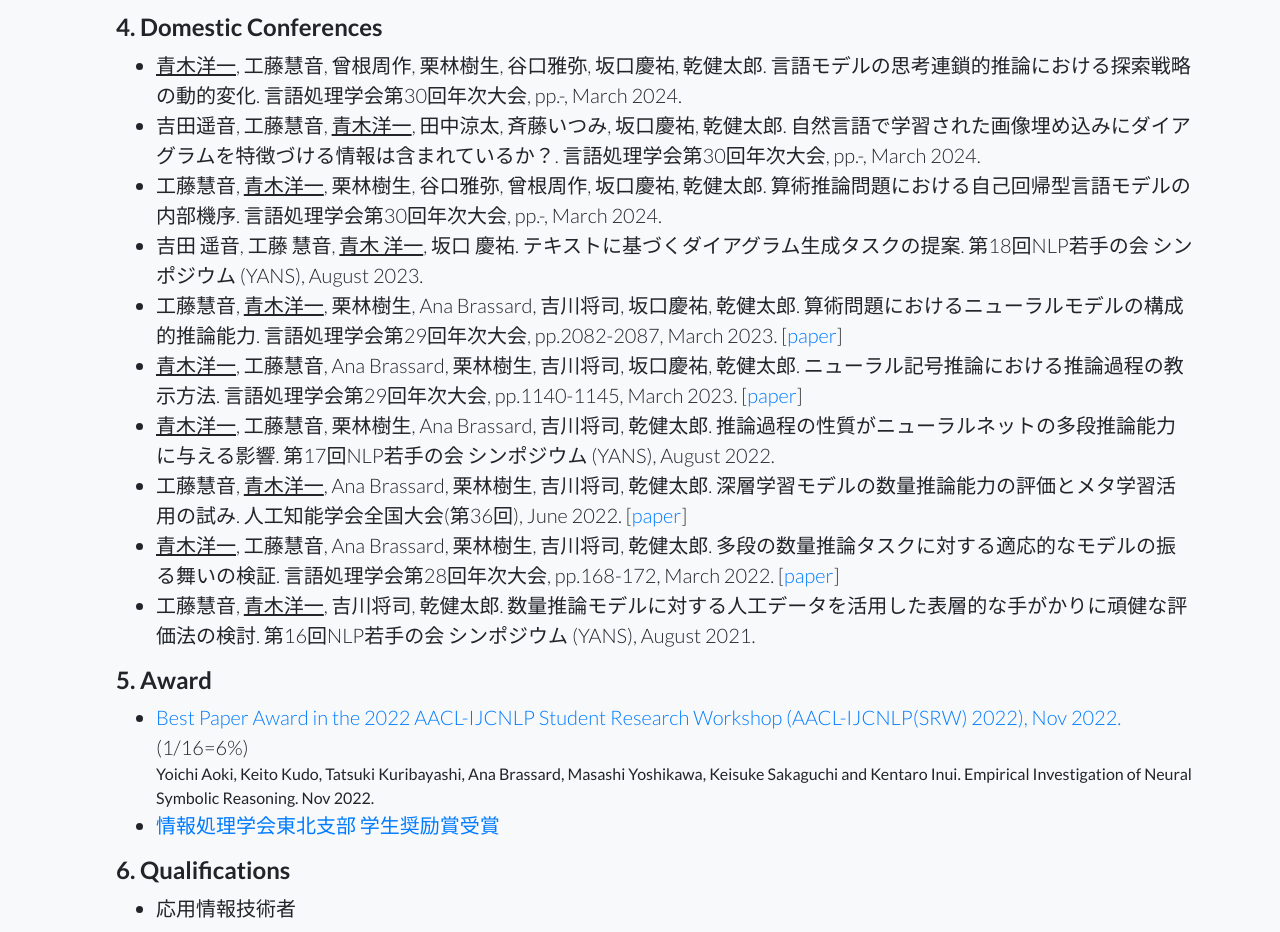
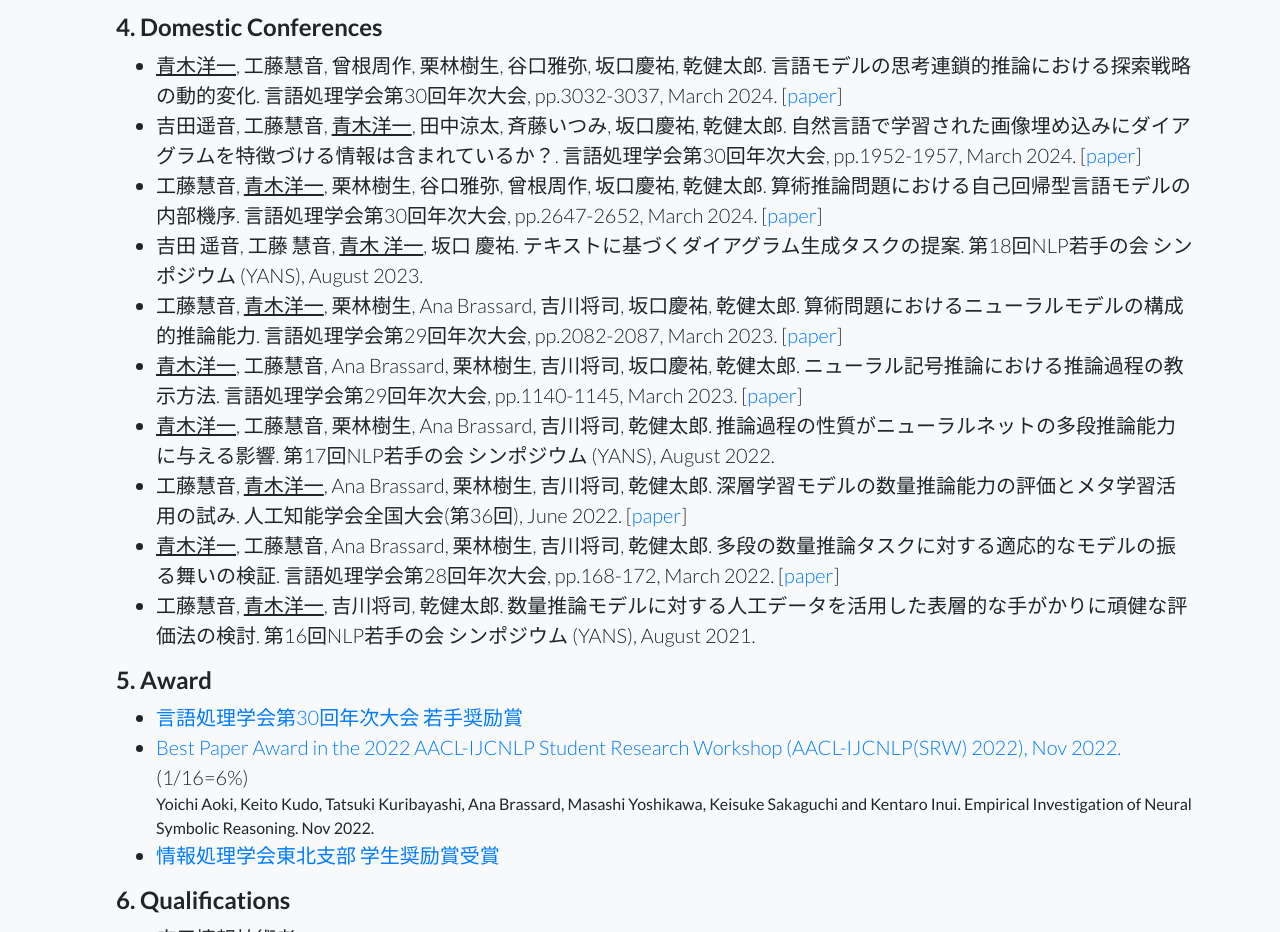
Before and after one commit to ao1neko/ao1neko.github.io, a website: page index.html in a window 1280 px wide. Shown: the part 914-1846 px from the top of the page. Drawn offline with Linux system fonts and the light colour scheme.

Commit message:
add 2024/3/16

```diff
--- a/index.html
+++ b/index.html
@@ -71,9 +71,9 @@
             <div class="mb-8">
               <h4>4. Domestic Conferences</h4>
             <ul>
-              <li class="lead mb-0"><u>青木洋一</u>, 工藤慧音, 曾根周作, 栗林樹生, 谷口雅弥, 坂口慶祐, 乾健太郎. 言語モデルの思考連鎖的推論における探索戦略の動的変化. 言語処理学会第30回年次大会, pp.-, March 2024.</li>
-              <li class="lead mb-0">吉田遥音, 工藤慧音, <u>青木洋一</u>, 田中涼太, 斉藤いつみ, 坂口慶祐, 乾健太郎. 自然言語で学習された画像埋め込みにダイアグラムを特徴づける情報は含まれているか？. 言語処理学会第30回年次大会, pp.-, March 2024.</li>
-              <li class="lead mb-0">工藤慧音, <u>青木洋一</u>, 栗林樹生, 谷口雅弥, 曾根周作, 坂口慶祐, 乾健太郎. 算術推論問題における自己回帰型言語モデルの内部機序. 言語処理学会第30回年次大会, pp.-, March 2024.</li>
+              <li class="lead mb-0"><u>青木洋一</u>, 工藤慧音, 曾根周作, 栗林樹生, 谷口雅弥, 坂口慶祐, 乾健太郎. 言語モデルの思考連鎖的推論における探索戦略の動的変化. 言語処理学会第30回年次大会, pp.3032-3037, March 2024. [<a href="https://www.anlp.jp/proceedings/annual_meeting/2024/pdf_dir/A11-6.pdf">paper</a>]</li>
+              <li class="lead mb-0">吉田遥音, 工藤慧音, <u>青木洋一</u>, 田中涼太, 斉藤いつみ, 坂口慶祐, 乾健太郎. 自然言語で学習された画像埋め込みにダイアグラムを特徴づける情報は含まれているか？. 言語処理学会第30回年次大会, pp.1952-1957, March 2024. [<a href="https://www.anlp.jp/proceedings/annual_meeting/2024/pdf_dir/P7-2.pdf">paper</a>]</li>
+              <li class="lead mb-0">工藤慧音, <u>青木洋一</u>, 栗林樹生, 谷口雅弥, 曾根周作, 坂口慶祐, 乾健太郎. 算術推論問題における自己回帰型言語モデルの内部機序. 言語処理学会第30回年次大会, pp.2647-2652, March 2024. [<a href="https://www.anlp.jp/proceedings/annual_meeting/2024/pdf_dir/P9-21.pdf">paper</a>]</li>
               <li class="lead mb-0">吉田 遥音, 工藤 慧音, <u>青木 洋一</u>, 坂口 慶祐. テキストに基づくダイアグラム生成タスクの提案. 第18回NLP若手の会 シンポジウム (YANS), August 2023.</li>
               <li class="lead mb-0">工藤慧音, <u>青木洋一</u>, 栗林樹生, Ana Brassard, 吉川将司, 坂口慶祐, 乾健太郎. 算術問題におけるニューラルモデルの構成的推論能力. 言語処理学会第29回年次大会, pp.2082-2087, March 2023. [<a href="https://www.anlp.jp/proceedings/annual_meeting/2023/pdf_dir/Q8-13.pdf">paper</a>]</li>
               <li class="lead mb-0"><u>青木洋一</u>, 工藤慧音, Ana Brassard, 栗林樹生, 吉川将司, 坂口慶祐, 乾健太郎. ニューラル記号推論における推論過程の教示方法. 言語処理学会第29回年次大会, pp.1140-1145, March 2023. [<a href="https://www.anlp.jp/proceedings/annual_meeting/2023/pdf_dir/A5-4.pdf">paper</a>]</li>
@@ -88,6 +88,7 @@
           <div class="mb-8">
             <h4>5. Award</h4>
             <ul>
+              <li class="lead mb-0"><a href="https://www.anlp.jp/nlp2024/award.htmle">言語処理学会第30回年次大会 若手奨励賞</a></li>
               <li class="lead mb-0"><a href="https://aacl2022-srw.github.io/program">Best Paper Award in the 2022 AACL-IJCNLP Student Research Workshop (AACL-IJCNLP(SRW) 2022), Nov 2022.</a> (1/16=6%) </li>
                 Yoichi Aoki, Keito Kudo, Tatsuki Kuribayashi, Ana Brassard, Masashi Yoshikawa, Keisuke Sakaguchi and Kentaro Inui.  Empirical Investigation of Neural Symbolic Reasoning. Nov 2022.
               <li class="lead mb-0"><a href="https://tohoku.ipsj.or.jp/doku.php?id=prize">情報処理学会東北支部 学生奨励賞受賞</a></li>
```
